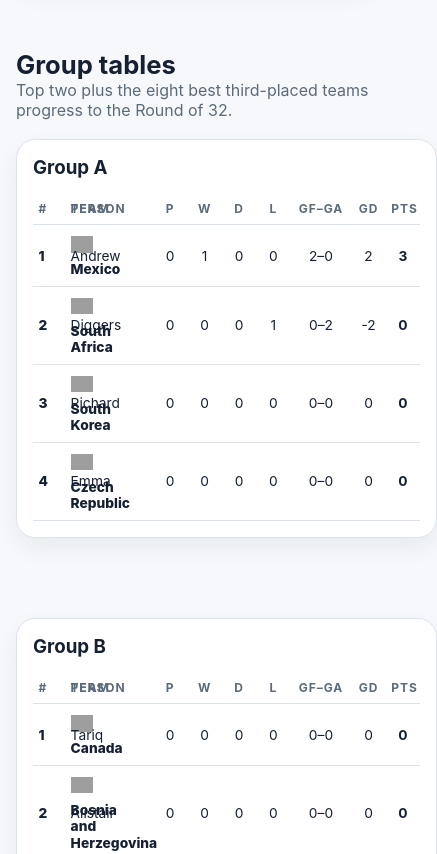
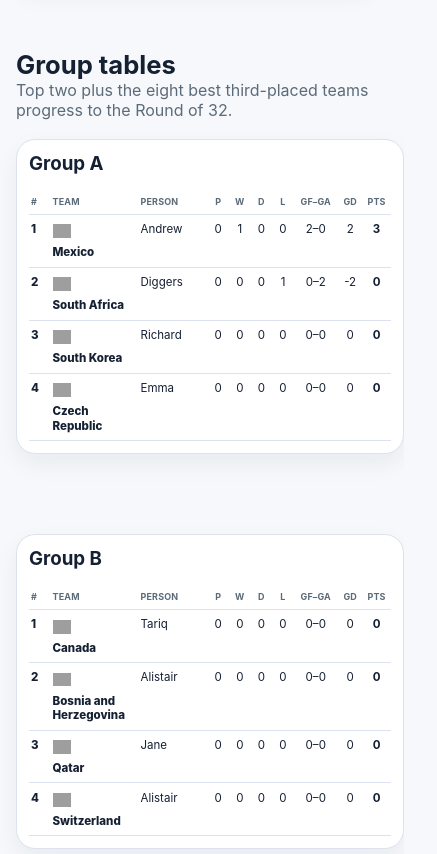
Before and after one commit to NikNakk/world-cup-sweepstake-2026, a plain HTML site: page site/index.html in a window 390 px wide. Shown: the part 3160-4014 px from the top of the page, 437 px wide, since content can reach past the window. Drawn offline with Linux system fonts and the light colour scheme; grey boxes are pictures that could not be loaded.

Commit message:
Update mobile style

```diff
--- a/site/assets/style.css
+++ b/site/assets/style.css
@@ -240,3 +240,47 @@
   .team:last-child { justify-content: flex-start; text-align: left; }
   .score { width: max-content; }
 }
+
+@media (max-width: 520px) {
+  .group-card { padding: .75rem; }
+  .group-card table { font-size: .72rem; }
+  .group-card th,
+  .group-card td {
+    padding: .45rem .12rem;
+    vertical-align: top;
+  }
+  .group-card th {
+    font-size: .56rem;
+    letter-spacing: .02em;
+    line-height: 1.15;
+    overflow-wrap: anywhere;
+  }
+  .group-card th:nth-child(1),
+  .group-card td:nth-child(1) { width: 1.35rem; }
+  .group-card th:nth-child(2),
+  .group-card td:nth-child(2) { width: 5.5rem; }
+  .group-card th:nth-child(3),
+  .group-card td:nth-child(3) { width: 4.3rem; }
+  .group-card th:nth-child(n+4),
+  .group-card td:nth-child(n+4) { width: 1.35rem; }
+  .group-card th:nth-child(8),
+  .group-card td:nth-child(8) { width: 2.75rem; }
+  .group-card th:nth-child(9),
+  .group-card td:nth-child(9) { width: 1.55rem; }
+  .group-card th:nth-child(10),
+  .group-card td:nth-child(10) { width: 1.75rem; }
+  .group-card .team {
+    flex-direction: column;
+    align-items: flex-start;
+    flex-wrap: nowrap;
+    gap: .3rem;
+  }
+  .group-card .team img {
+    width: 1.15rem;
+    height: 1.15rem;
+  }
+  .group-card .team-name {
+    line-height: 1.25;
+    overflow-wrap: anywhere;
+  }
+}
```
